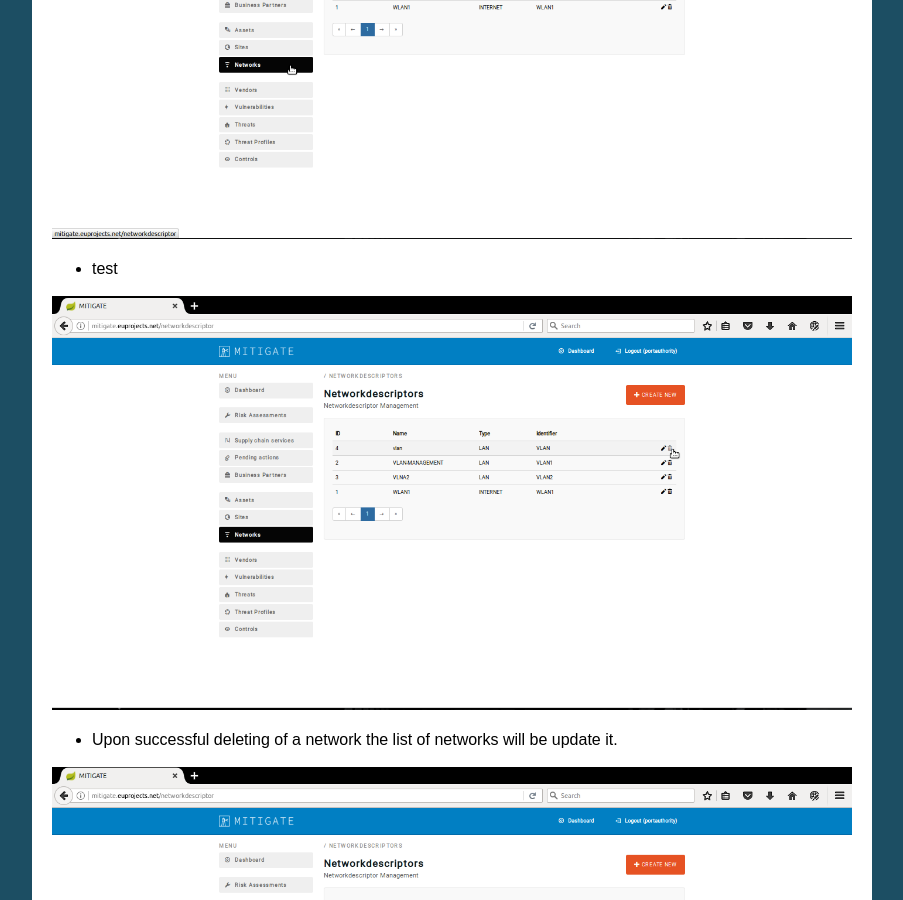
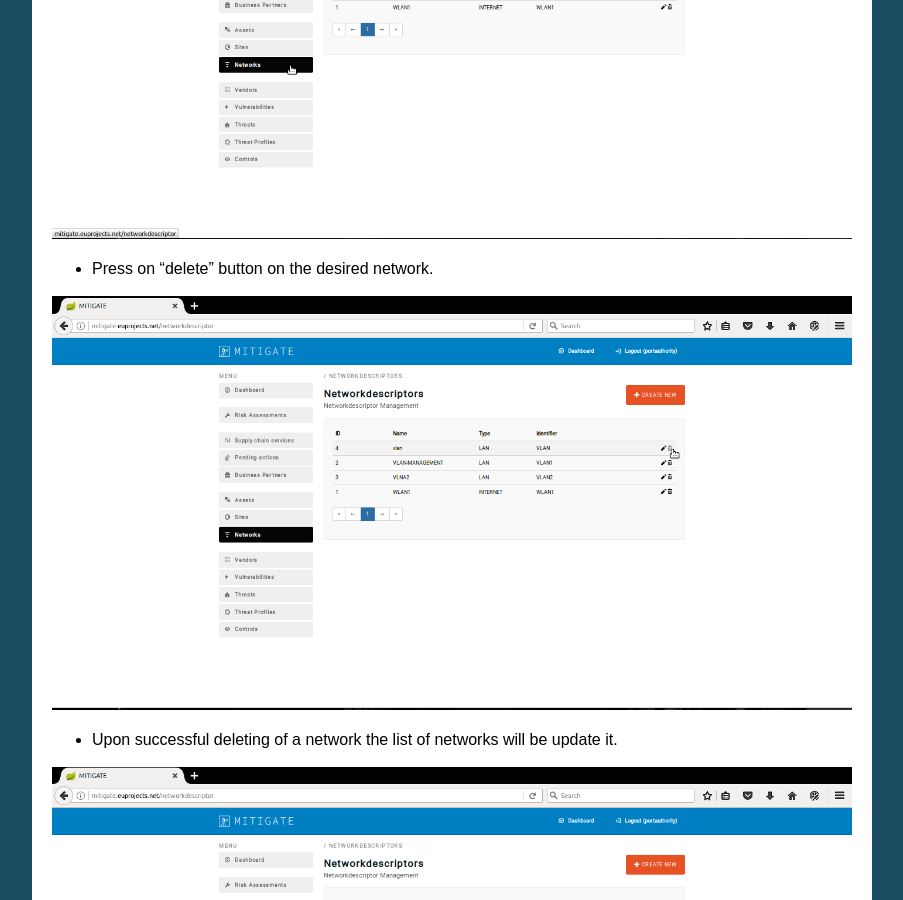
Before and after one commit to singularlogic/mitigate-documentation, a Sphinx documentation site: the page built from docs/p_network.rst, in a window 1280 px wide and 900 px high, scrolled down 6167 px. Shown: the whole window, without its empty margins (198-1101 px from the left). Built offline with Sphinx 7.4.7, drawn with Linux system fonts in a browser that asks for light colours.

Commit message:
Update p_network.rst

```diff
--- a/docs/p_network.rst
+++ b/docs/p_network.rst
@@ -73,7 +73,7 @@ Delete an existing network
 
 .. image:: assets/cn.png
 
-- test
+- Press on “delete” button on the desired network.
 
 .. image:: assets/dn_2.png
 
```
